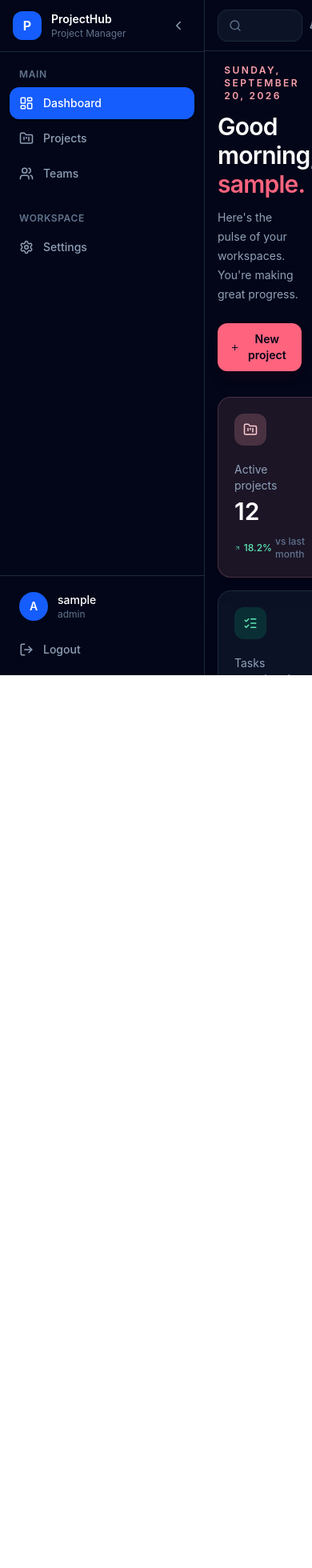
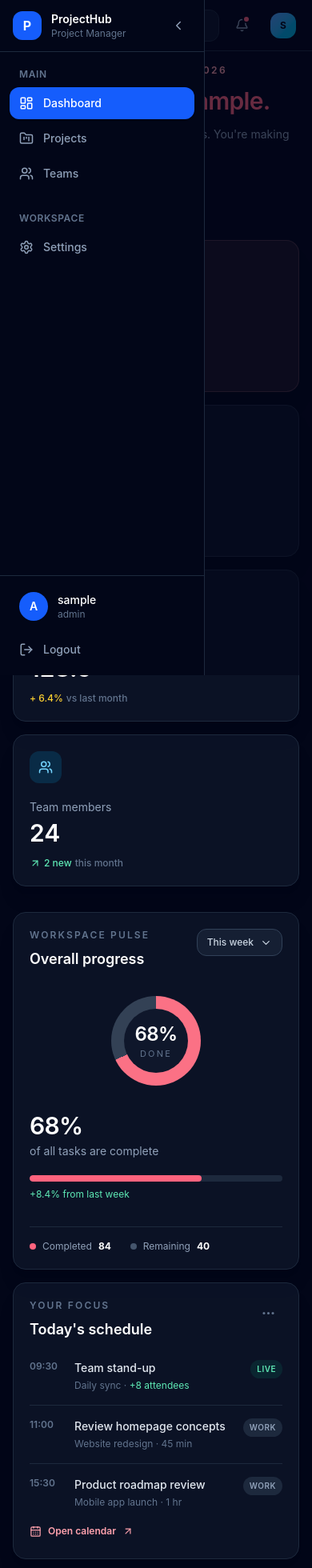
Before and after one commit to Abbas-shah10/project_management, a React (Vite) app in the folder frontend/: page / in a window 390 px wide. Shown: the top 1960 px of the page at 80% size. Before the commit the page ends 844 px from the top, so only its background shows below. Built offline with nearby package versions, Linux system fonts and the light colour scheme; no server answers; sample sign-in values are in the browser's storage.

Commit message:
feat: improve layout components for better responsiveness and usability

```diff
--- a/frontend/src/components/layout/AppLayout.tsx
+++ b/frontend/src/components/layout/AppLayout.tsx
@@ -9,13 +9,21 @@ export default function AppLayout() {
   const toggleSidebar = () => setSidebarOpen((prev) => !prev);
 
   return (
-    <div className="flex h-screen overflow-hidden border-slate-800 text-[(--text-primary)] antialiased">
+    <div className="flex min-h-screen overflow-hidden border-slate-800 text-[(--text-primary)] antialiased">
       <Sidebar sidebarOpen={sidebarOpen} toggleSidebar={toggleSidebar} />
+      {sidebarOpen && (
+        <button
+          type="button"
+          aria-label="Close navigation"
+          onClick={toggleSidebar}
+          className="fixed inset-0 z-30 bg-slate-950/60 md:hidden"
+        />
+      )}
 
       <div className="flex min-w-0 flex-1 flex-col overflow-hidden">
-        <Header />
+        <Header onMenuClick={toggleSidebar} />
 
-        <main className="flex-1 overflow-auto p-4 bg-slate-950 text-white sm:p-6 lg:p-8">
+        <main className="flex-1 overflow-auto bg-slate-950 p-4 text-white sm:p-6 lg:p-8">
           <div className="mx-auto w-full max-w-7xl ">
             <Outlet />
           </div>
--- a/frontend/src/components/layout/Header.tsx
+++ b/frontend/src/components/layout/Header.tsx
@@ -1,12 +1,24 @@
-import { Bell, ChevronDown, Search, Sparkles } from "lucide-react";
+import { Bell, ChevronDown, Menu, Search, Sparkles } from "lucide-react";
 import useAuthStore from "../../stores/authStore";
 
-export default function Header() {
+interface HeaderProps {
+  onMenuClick: () => void;
+}
+
+export default function Header({ onMenuClick }: HeaderProps) {
   const user = useAuthStore((state) => state.user);
   const initials = user?.username?.charAt(0).toUpperCase() || "A";
 
   return (
-    <header className="flex h-16 w-full shrink-0 items-center justify-between border-b border-slate-800 bg-slate-950 px-4 text-white sm:px-6">
+    <header className="flex h-16 w-full shrink-0 items-center gap-2 border-b border-slate-800 bg-slate-950 px-3 text-white sm:gap-4 sm:px-6">
+      <button
+        type="button"
+        aria-label="Open navigation"
+        onClick={onMenuClick}
+        className="flex h-10 w-10 shrink-0 items-center justify-center rounded-xl text-slate-400 transition hover:bg-slate-900 hover:text-white md:hidden"
+      >
+        <Menu size={19} />
+      </button>
       <div className="hidden items-center gap-3 md:flex">
         <div className="flex h-9 w-9 items-center justify-center rounded-xl border border-blue-400/20 bg-blue-500/10 text-blue-300">
           <Sparkles size={17} />
@@ -20,7 +32,7 @@ export default function Header() {
         </div>
       </div>
 
-      <div className="relative w-full max-w-md md:mx-8">
+      <div className="relative min-w-0 flex-1 md:mx-8 md:max-w-md">
         <Search className="absolute left-3.5 top-1/2 h-4 w-4 -translate-y-1/2 text-slate-500" />
         <input
           type="text"
--- a/frontend/src/components/layout/Sidebar.tsx
+++ b/frontend/src/components/layout/Sidebar.tsx
@@ -47,10 +47,10 @@ export default function Sidebar({ sidebarOpen, toggleSidebar }: SidebarProps) {
   return (
     <aside
       className={`
-        sticky top-0 flex h-screen shrink-0 flex-col border-r border-slate-800
+        fixed inset-y-0 left-0 z-40 flex h-screen w-64 shrink-0 flex-col border-r border-slate-800
         bg-slate-950 text-white
-        transition-all duration-300
-        ${sidebarOpen ? "w-64" : "w-20"}
+        transition-all duration-300 md:sticky md:top-0 md:z-auto md:translate-x-0
+        ${sidebarOpen ? "translate-x-0 md:w-64" : "-translate-x-full md:w-20"}
       `}
     >
       {/* Logo */}
--- a/frontend/src/pages/dashboard/Dashboard.tsx
+++ b/frontend/src/pages/dashboard/Dashboard.tsx
@@ -69,13 +69,13 @@ const activity = [
 function ProgressRing({ value }: { value: number }) {
   return (
     <div
-      className="relative flex h-36 w-36 items-center justify-center rounded-full"
+      className="relative flex h-28 w-28 shrink-0 items-center justify-center rounded-full sm:h-36 sm:w-36"
       style={{
         background: `conic-gradient(#fb7185 ${value}%, #334155 0)`,
       }}
     >
-      <div className="flex h-28 w-28 flex-col items-center justify-center rounded-full bg-slate-900">
-        <span className="text-3xl font-semibold tracking-tight text-white">
+      <div className="flex h-20 w-20 flex-col items-center justify-center rounded-full bg-slate-900 sm:h-28 sm:w-28">
+        <span className="text-2xl font-semibold tracking-tight text-white sm:text-3xl">
           {value}%
         </span>
         <span className="text-[11px] uppercase tracking-[0.2em] text-slate-500">
@@ -210,7 +210,7 @@ const Home = () => {
               </small>
             </div>
           </div>
-          <div className="mt-8 flex gap-6 border-t border-slate-800 pt-4 text-xs text-slate-400">
+          <div className="mt-8 flex flex-wrap gap-x-6 gap-y-3 border-t border-slate-800 pt-4 text-xs text-slate-400">
             <span className="flex items-center gap-2">
               <i className="h-2 w-2 rounded-full bg-rose-400" /> Completed{" "}
               <b className="text-white">84</b>
@@ -239,12 +239,12 @@ const Home = () => {
             </button>
           </div>
           <div className="mt-6 divide-y divide-slate-800">
-            <div className="flex items-center gap-3 py-4 first:pt-0">
+            <div className="flex items-start gap-3 py-4 first:pt-0">
               <span className="w-11 shrink-0 text-xs font-semibold text-slate-500">
                 09:30
               </span>
-              <div>
-                <strong className="text-sm font-medium text-slate-200">
+              <div className="min-w-0 flex-1">
+                <strong className="block wrap-break-word text-sm font-medium text-slate-200">
                   Team stand-up
                 </strong>
                 <p className="mt-1 text-xs text-slate-500">
@@ -252,39 +252,39 @@ const Home = () => {
                   <span className="text-emerald-300">+8 attendees</span>
                 </p>
               </div>
-              <span className="ml-auto rounded-full bg-emerald-400/10 px-2 py-1 text-[10px] font-semibold uppercase tracking-wider text-emerald-300">
+              <span className="shrink-0 rounded-full bg-emerald-400/10 px-2 py-1 text-[10px] font-semibold uppercase tracking-wider text-emerald-300">
                 Live
               </span>
             </div>
-            <div className="flex items-center gap-3 py-4">
+            <div className="flex items-start gap-3 py-4">
               <span className="w-11 shrink-0 text-xs font-semibold text-slate-500">
                 11:00
               </span>
-              <div>
-                <strong className="text-sm font-medium text-slate-200">
+              <div className="min-w-0 flex-1">
+                <strong className="block wrap-break-word text-sm font-medium text-slate-200">
                   Review homepage concepts
                 </strong>
                 <p className="mt-1 text-xs text-slate-500">
                   Website redesign · 45 min
                 </p>
               </div>
-              <span className="ml-auto rounded-full bg-slate-800 px-2 py-1 text-[10px] font-semibold uppercase tracking-wider text-slate-400">
+              <span className="shrink-0 rounded-full bg-slate-800 px-2 py-1 text-[10px] font-semibold uppercase tracking-wider text-slate-400">
                 Work
               </span>
             </div>
-            <div className="flex items-center gap-3 py-4 last:pb-0">
+            <div className="flex items-start gap-3 py-4 last:pb-0">
               <span className="w-11 shrink-0 text-xs font-semibold text-slate-500">
                 15:30
               </span>
-              <div>
-                <strong className="text-sm font-medium text-slate-200">
+              <div className="min-w-0 flex-1">
+                <strong className="block wrap-break-word text-sm font-medium text-slate-200">
                   Product roadmap review
                 </strong>
                 <p className="mt-1 text-xs text-slate-500">
                   Mobile app launch · 1 hr
                 </p>
               </div>
-              <span className="ml-auto rounded-full bg-slate-800 px-2 py-1 text-[10px] font-semibold uppercase tracking-wider text-slate-400">
+              <span className="shrink-0 rounded-full bg-slate-800 px-2 py-1 text-[10px] font-semibold uppercase tracking-wider text-slate-400">
                 Work
               </span>
             </div>
@@ -325,14 +325,14 @@ const Home = () => {
                 className="grid gap-3 py-4 sm:grid-cols-[1.4fr_1fr_0.8fr_0.55fr] sm:items-center sm:gap-4"
                 key={project.name}
               >
-                <div className="flex items-center gap-3">
+                <div className="flex min-w-0 items-center gap-3">
                   <span
                     className={`flex h-9 w-9 shrink-0 items-center justify-center rounded-xl ${project.color === "coral" ? "bg-rose-400/15 text-rose-300" : project.color === "lime" ? "bg-lime-400/15 text-lime-300" : "bg-sky-400/15 text-sky-300"}`}
                   >
                     <FolderKanban size={16} />
                   </span>
-                  <div>
-                    <strong className="block text-sm font-medium text-slate-200">
+                  <div className="min-w-0">
+                    <strong className="block wrap-break-word text-sm font-medium text-slate-200">
                       {project.name}
                     </strong>
                     <small className="mt-1 block text-xs text-slate-500">
@@ -357,7 +357,9 @@ const Home = () => {
                   <CircleDashed size={13} />
                   {project.status}
                 </span>
-                <span className="text-xs text-slate-400">{project.due}</span>
+                <span className="text-xs text-slate-400 sm:whitespace-nowrap">
+                  {project.due}
+                </span>
               </div>
             ))}
           </div>
@@ -387,7 +389,7 @@ const Home = () => {
                 >
                   {item.initials}
                 </span>
-                <div>
+                <div className="min-w-0">
                   <p className="text-sm leading-5 text-slate-400">
                     <strong className="font-medium text-slate-200">
                       {item.person}
--- a/frontend/src/pages/projects/AddMembersToProject.tsx
+++ b/frontend/src/pages/projects/AddMembersToProject.tsx
@@ -30,7 +30,7 @@ const AddMembersToProject = ({ onClose, project }: AddMembersProps) => {
 
   return (
     <div className="fixed inset-0 z-50 flex items-center justify-center bg-slate-950/50 p-4">
-      <div className="w-full max-w-md rounded-xl bg-white p-6 shadow-xl">
+      <div className="max-h-[calc(100vh-2rem)] w-full max-w-md overflow-y-auto rounded-xl bg-white p-4 shadow-xl sm:p-6">
         <div className="mb-6 flex items-start justify-between">
           <div>
             <h2 className="text-xl font-semibold text-slate-900">Add member</h2>
@@ -90,7 +90,7 @@ const AddMembersToProject = ({ onClose, project }: AddMembersProps) => {
             </select>
           </div>
 
-          <div className="flex justify-end gap-3 border-t border-slate-100 pt-5">
+          <div className="flex flex-col-reverse justify-end gap-3 border-t border-slate-100 pt-5 sm:flex-row">
             <button
               type="button"
               onClick={onClose}
--- a/frontend/src/pages/projects/EditProject.tsx
+++ b/frontend/src/pages/projects/EditProject.tsx
@@ -47,7 +47,7 @@ const EditProject = ({ project, onClose, onUpdated }: EditProjectProps) => {
     >
       <form
         onSubmit={handleSubmit}
-        className="w-full max-w-lg space-y-5 rounded-lg bg-white p-6 text-gray-900 shadow-xl"
+        className="max-h-[calc(100vh-2rem)] w-full max-w-lg space-y-5 overflow-y-auto rounded-lg bg-white p-4 text-gray-900 shadow-xl sm:p-6"
       >
         <div className="flex items-center justify-between">
           <h2 id="edit-project-title" className="text-xl font-semibold">
@@ -63,7 +63,7 @@ const EditProject = ({ project, onClose, onUpdated }: EditProjectProps) => {
           </button>
         </div>
 
-        <div className="max-h-[60vh] space-y-4 overflow-y-auto">
+        <div className="space-y-4">
           <label className="block text-sm font-medium text-gray-700">
             <input
               name="name"
@@ -85,7 +85,7 @@ const EditProject = ({ project, onClose, onUpdated }: EditProjectProps) => {
           </label>
         </div>
 
-        <div className="flex justify-end gap-3 border-t pt-4">
+        <div className="flex flex-col-reverse justify-end gap-3 border-t pt-4 sm:flex-row">
           <button
             type="button"
             onClick={onClose}
```
Also changed, not shown: frontend/src/components/ui/Badge.tsx (+15 -20 lines), frontend/src/components/ui/Button.tsx (+14 -15 lines), frontend/src/components/ui/EmptyState.tsx (+6 -6 lines), frontend/src/pages/projects/Projects.tsx (+11 -9 lines).
